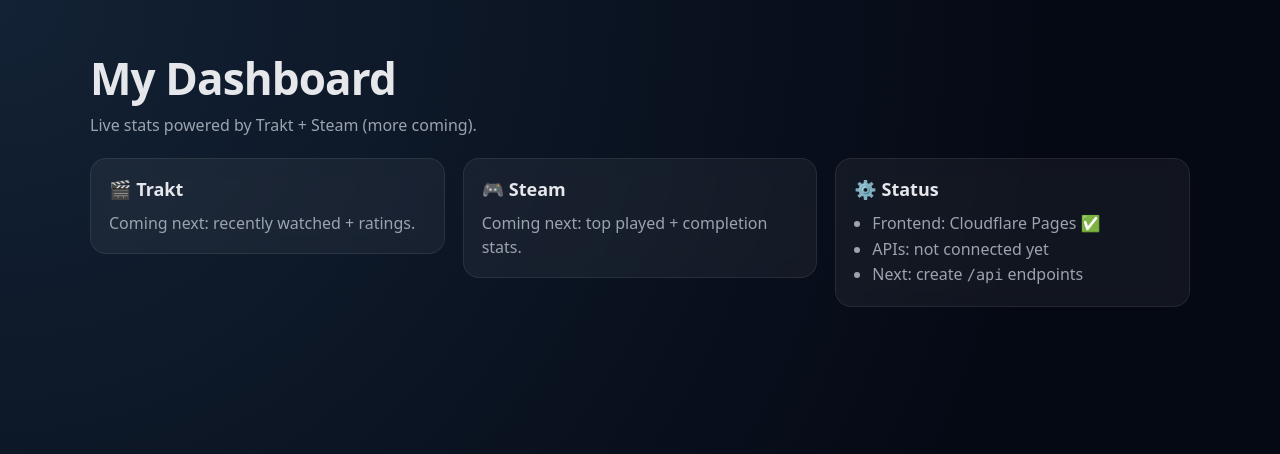
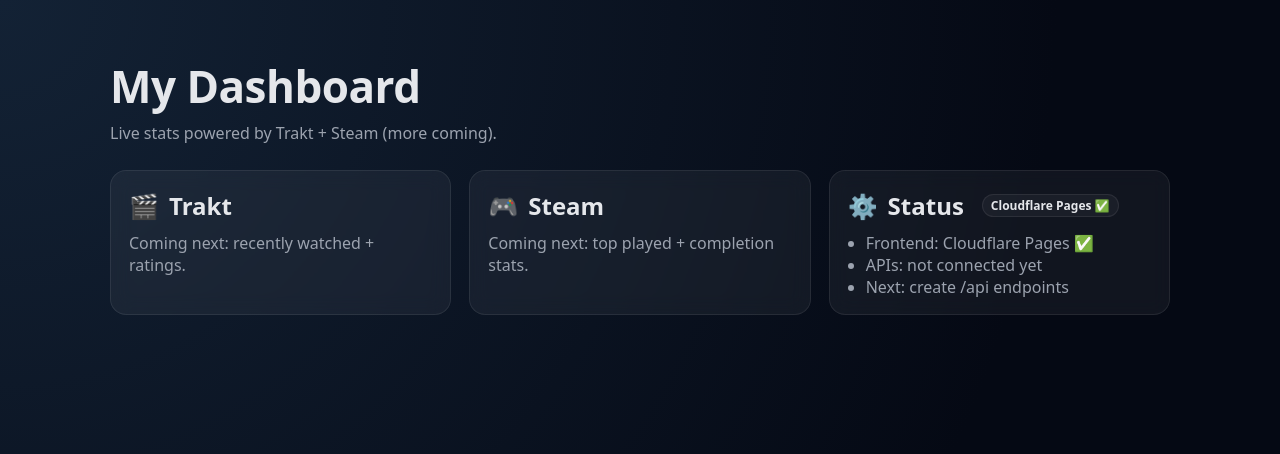
Before and after one commit to armand-abasllari/dashboard-ui, a Next.js app: page / in a window 1280 px wide. Shown: the top 454 px of the page. Built offline with nearby package versions, Linux system fonts and the light colour scheme.

Commit message:
Refactor layout and styling of Home component for improved structure and readability

```diff
--- a/src/app/globals.css
+++ b/src/app/globals.css
@@ -1,3 +1,4 @@
+/* ====== Website-like theme ====== */
 :root {
   --bg-main: radial-gradient(circle at top left, #132235, #050914 70%);
   --card-bg: rgba(255, 255, 255, 0.05);
@@ -6,79 +7,88 @@
   --text-muted: #9ca3af;
 }
 
-* { box-sizing: border-box; }
-html, body { height: 100%; }
+* {
+  box-sizing: border-box;
+}
+
+html,
+body {
+  height: 100%;
+}
+
 body {
   margin: 0;
+  font-family: ui-sans-serif, system-ui, -apple-system, Segoe UI, Roboto, Arial,
+    "Apple Color Emoji", "Segoe UI Emoji";
+  background: var(--bg-main);
   color: var(--text-main);
-  background: var(--bg-main);
-  font-family: system-ui, -apple-system, Segoe UI, Roboto, Arial, sans-serif;
 }
 
-.page {
-  min-height: 100vh;
-  padding: 48px 20px;
-}
-
+/* ====== Layout ====== */
 .container {
   max-width: 1100px;
   margin: 0 auto;
+  padding: 56px 20px;
 }
 
-.header { margin-bottom: 22px; }
-
-.title {
-  margin: 0 0 6px 0;
+.h1 {
   font-size: 44px;
-  letter-spacing: -0.02em;
+  margin: 0 0 6px;
+  letter-spacing: -0.5px;
 }
 
-.subtitle {
-  margin: 0;
+.sub {
   color: var(--text-muted);
+  margin: 0 0 26px;
 }
 
+/* ====== Cards ====== */
 .grid {
   display: grid;
   grid-template-columns: repeat(3, minmax(0, 1fr));
   gap: 18px;
-  align-items: start;
 }
 
 @media (max-width: 900px) {
-  .grid { grid-template-columns: 1fr; }
+  .grid {
+    grid-template-columns: 1fr;
+  }
 }
 
 .card {
   background: var(--card-bg);
   border: 1px solid var(--border-soft);
   border-radius: 16px;
-  padding: 18px 18px;
+  padding: 18px 18px 16px;
   backdrop-filter: blur(10px);
 }
 
-.cardTitle {
-  margin: 0 0 10px 0;
-  font-size: 18px;
+.card-title {
   display: flex;
+  align-items: center;
   gap: 10px;
-  align-items: center;
+  font-weight: 700;
+  margin: 0 0 10px;
 }
 
-.cardText {
+.card-text {
+  color: var(--text-muted);
   margin: 0;
-  color: var(--text-muted);
-  line-height: 1.5;
 }
 
 .list {
   margin: 0;
   padding-left: 18px;
   color: var(--text-muted);
-  line-height: 1.6;
 }
 
-code {
-  font-family: ui-monospace, SFMono-Regular, Menlo, Monaco, Consolas, "Liberation Mono", monospace;
-  font-size: 0.95em;
+.badge {
+  display: inline-block;
+  padding: 2px 8px;
+  border-radius: 999px;
+  border: 1px solid var(--border-soft);
+  background: rgba(255, 255, 255, 0.04);
+  color: var(--text-main);
+  font-size: 12px;
+  margin-left: 8px;
 }
--- a/src/app/layout.tsx
+++ b/src/app/layout.tsx
@@ -1,32 +1,18 @@
-import type { Metadata } from "next";
-import { Geist, Geist_Mono } from "next/font/google";
 import "./globals.css";
 
-const geistSans = Geist({
-  variable: "--font-geist-sans",
-  subsets: ["latin"],
-});
-
-const geistMono = Geist_Mono({
-  variable: "--font-geist-mono",
-  subsets: ["latin"],
-});
-
-export const metadata: Metadata = {
-  title: "Create Next App",
-  description: "Generated by create next app",
+export const metadata = {
+  title: "Dashboard",
+  description: "Armand dashboard",
 };
 
 export default function RootLayout({
   children,
-}: Readonly<{
+}: {
   children: React.ReactNode;
-}>) {
+}) {
   return (
     <html lang="en">
-      <body className={`${geistSans.variable} ${geistMono.variable}`}>
-        {children}
-      </body>
+      <body>{children}</body>
     </html>
   );
 }
--- a/src/app/page.tsx
+++ b/src/app/page.tsx
@@ -1,33 +1,37 @@
 export default function Home() {
   return (
-    <main className="page">
-      <div className="container">
-        <header className="header">
-          <h1 className="title">My Dashboard</h1>
-          <p className="subtitle">Live stats powered by Trakt + Steam (more coming).</p>
-        </header>
+    <main className="container">
+      <h1 className="h1">My Dashboard</h1>
+      <p className="sub">Live stats powered by Trakt + Steam (more coming).</p>
 
       <section className="grid">
-          <article className="card">
-            <h2 className="cardTitle">🎬 Trakt</h2>
-            <p className="cardText">Coming next: recently watched + ratings.</p>
-          </article>
+        <div className="card">
+          <h2 className="card-title">
+            <span aria-hidden>🎬</span> Trakt
+          </h2>
+          <p className="card-text">Coming next: recently watched + ratings.</p>
+        </div>
 
-          <article className="card">
-            <h2 className="cardTitle">🎮 Steam</h2>
-            <p className="cardText">Coming next: top played + completion stats.</p>
-          </article>
+        <div className="card">
+          <h2 className="card-title">
+            <span aria-hidden>🎮</span> Steam
+          </h2>
+          <p className="card-text">Coming next: top played + completion stats.</p>
+        </div>
 
-          <article className="card">
-            <h2 className="cardTitle">⚙️ Status</h2>
+        <div className="card">
+          <h2 className="card-title">
+            <span aria-hidden>⚙️</span> Status{" "}
+            <span className="badge">Cloudflare Pages ✅</span>
+          </h2>
+
           <ul className="list">
             <li>Frontend: Cloudflare Pages ✅</li>
             <li>APIs: not connected yet</li>
-              <li>Next: create <code>/api</code> endpoints</li>
+            <li>Next: create /api endpoints</li>
           </ul>
-          </article>
+        </div>
       </section>
-      </div>
     </main>
   );
 }
```
Lines whose indentation alone changed are shown as unchanged.
